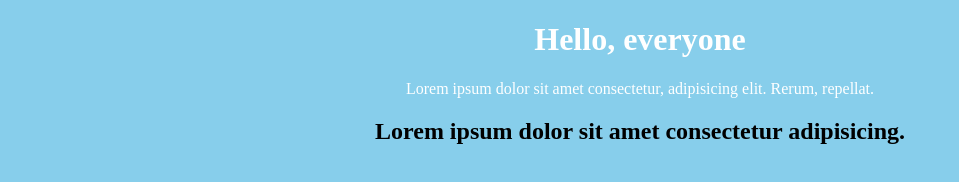
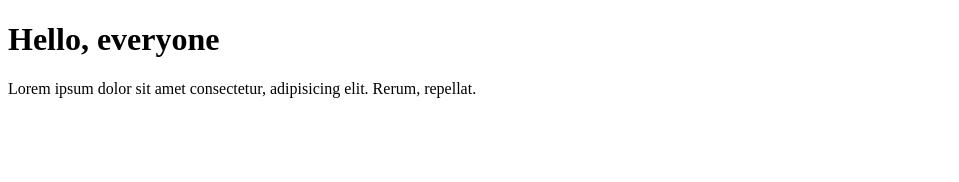
Before and after one commit to 808265/my-new-project, a plain HTML site: page index.html in a window 1280 px wide. Shown: the whole page, without its empty margins (0-959 px from the left). Drawn offline with Linux system fonts and the light colour scheme.

Commit message:
minor changes

```diff
--- a/css/style.css
+++ /dev/null
@@ -1,12 +0,0 @@
-body {
-    background-color: skyblue;
-    text-align: center;
-}
-
-h1 {
-    color: white;
-}
-
-p {
-    color: white;
-}
--- a/index.html
+++ b/index.html
@@ -4,14 +4,13 @@
 <head>
     <meta charset="UTF-8">
     <meta name="viewport" content="width=device-width, initial-scale=1.0">
-    <link rel="stylesheet" href="/css/style.css">
+    <link rel="stylesheet" href="/style.css">
     <title>Document</title>
 </head>
 
 <body>
     <h1>Hello, everyone</h1>
     <p>Lorem ipsum dolor sit amet consectetur, adipisicing elit. Rerum, repellat.</p>
-    <h2>Lorem ipsum dolor sit amet consectetur adipisicing.</h2>
 </body>
 
 </html>
```
Also changed, not shown: script.js (deleted).
